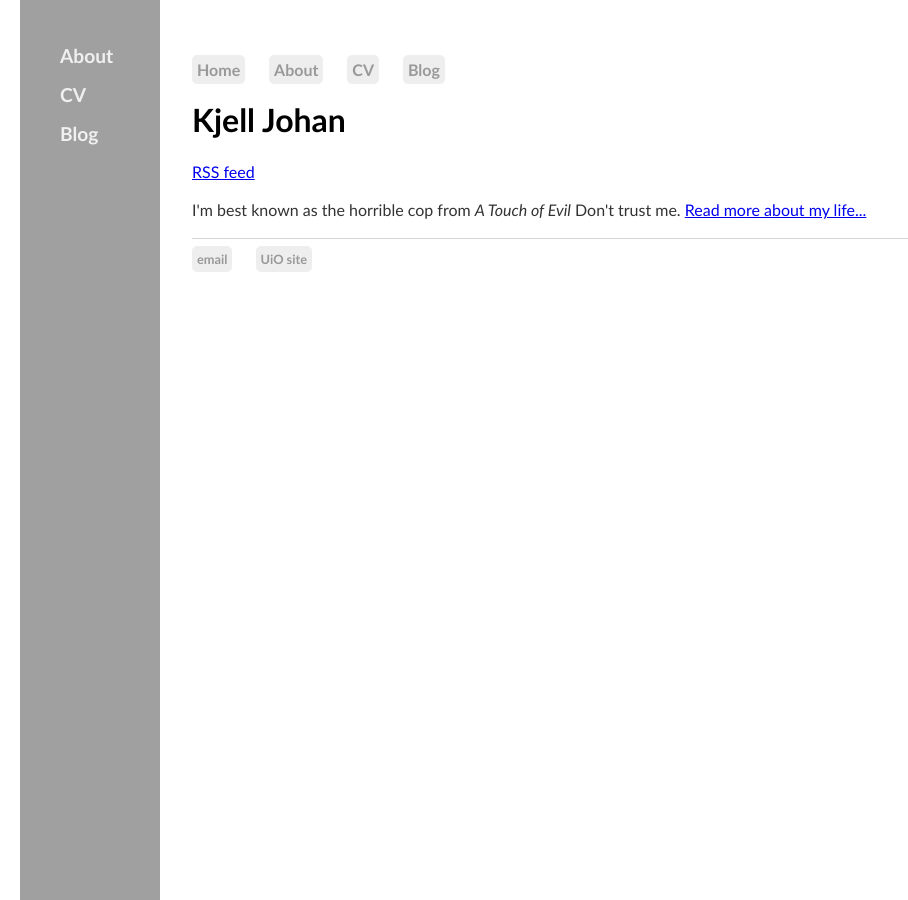
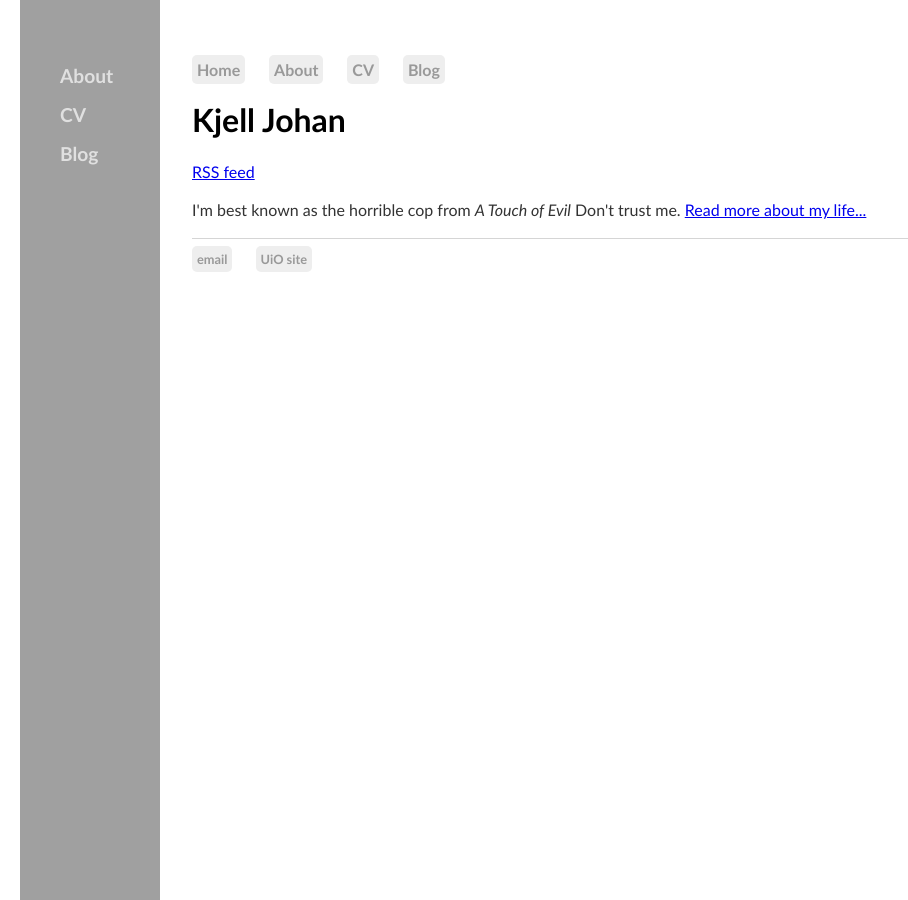
Before and after one commit to kjelljs/kjelljs.github.io, a Jekyll site: the page built from index.html, in a window 1280 px wide. Shown: the whole page, without its empty margins (0-908 px from the left). Built offline with Jekyll 4.4.1, drawn with Linux system fonts in a browser that asks for light colours.

Commit message:
Update main.css

```diff
--- a/css/main.css
+++ b/css/main.css
@@ -29,7 +29,7 @@ sidenav {
   left: 0;
   background-color: #a0a0a0;
   overflow-x: hidden;
-  padding-top: 20px;
+  padding-top: 40px;
   font-family: Optima, Candara, Calibri, Arial, sans-serif;
   font-weight: bold;
 }
@@ -42,12 +42,12 @@ sidenav a {
   padding: 8px 20px 8px 0px;
   text-decoration: none;
   font-size: 1.2em;
-  color: #f0f0f0;
+  color: #e0e0e0;
   display: block;
 }
 
 sidenav a:hover {
-  color: #f1f1f1;
+  color: #ffffff;
 }
 
 nav a, footer a {
```
